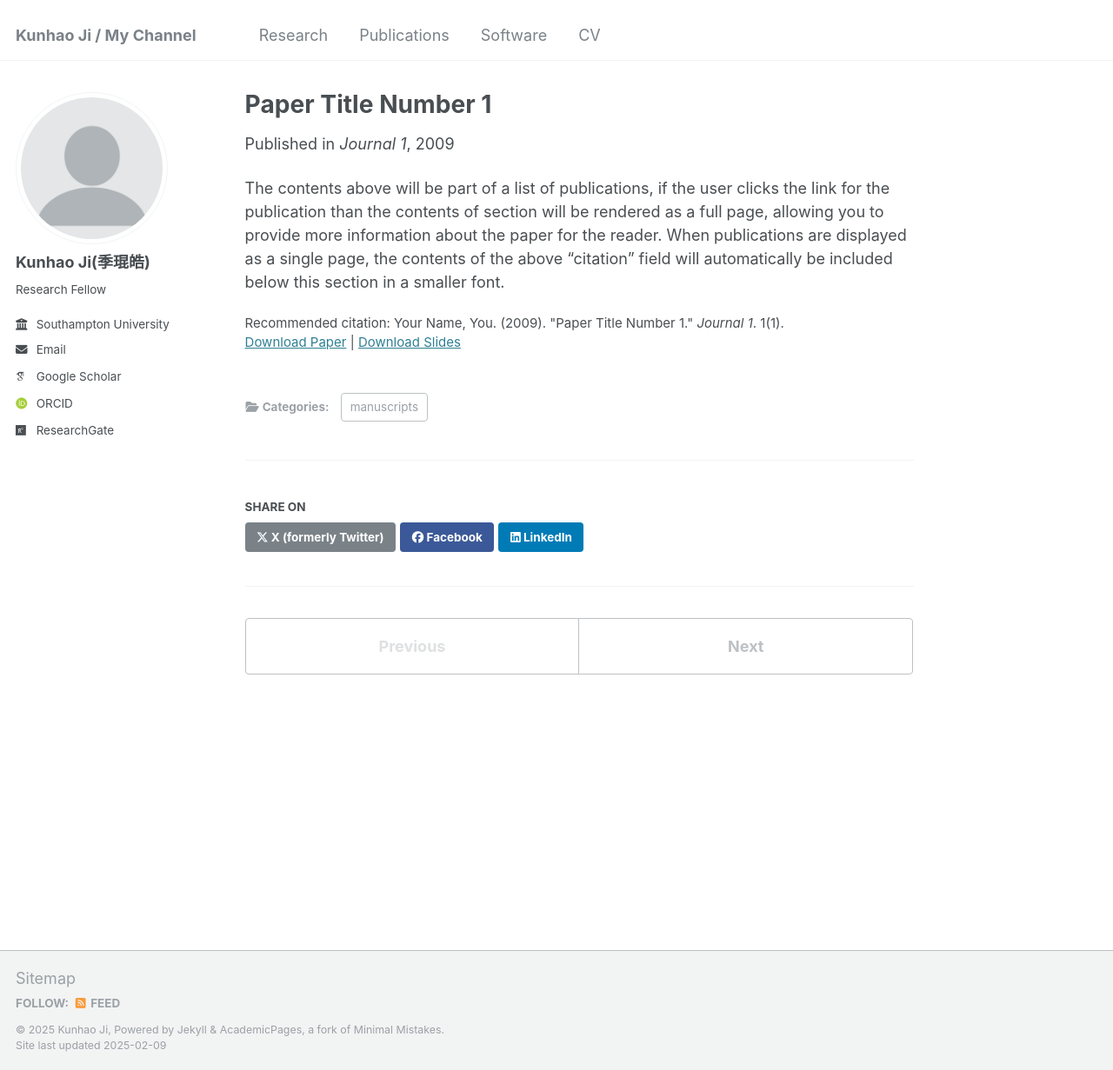
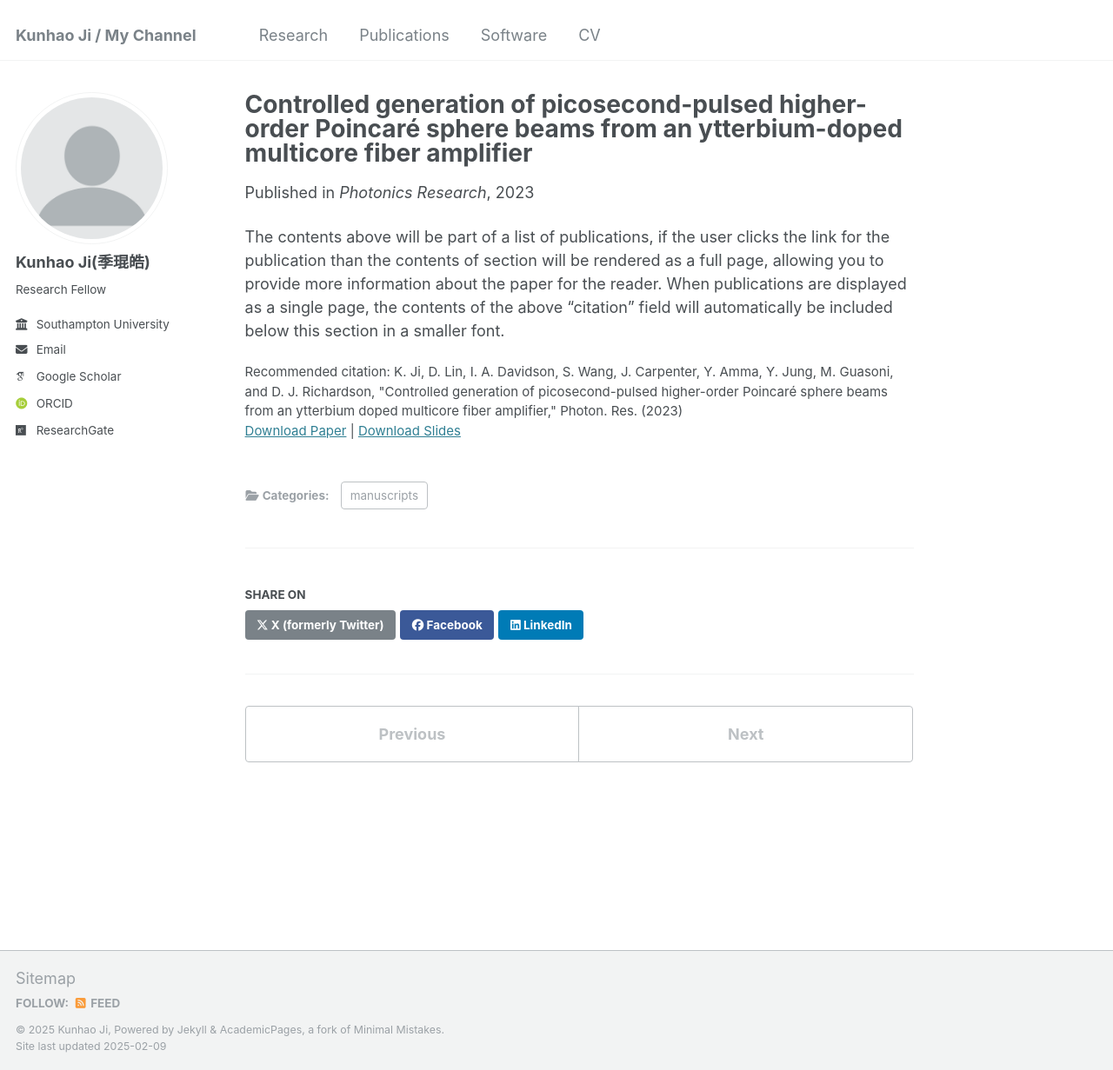
Before and after one commit to kjlight/kjlight.github.io, a Jekyll site: the page built from _publications/2009-10-01-paper-title-number-1.md, in a window 1280 px wide and 1231 px high. Shown: the whole window at 87% size. Built offline with Jekyll 4.4.1, drawn with Linux system fonts in a browser that asks for light colours; some web fonts are replaced.

Commit message:
Update 2009-10-01-paper-title-number-1.md

```diff
--- a/_publications/2009-10-01-paper-title-number-1.md
+++ b/_publications/2009-10-01-paper-title-number-1.md
@@ -1,14 +1,14 @@
 ---
-title: "Paper Title Number 1"
+title: "Controlled generation of picosecond-pulsed higher-order Poincaré sphere beams from an ytterbium-doped multicore fiber amplifier"
 collection: publications
 category: manuscripts
 permalink: /publication/2009-10-01-paper-title-number-1
 excerpt: 'This paper is about the number 1. The number 2 is left for future work.'
-date: 2009-10-01
-venue: 'Journal 1'
+date: 2023-01-23
+venue: 'Photonics Research'
 slidesurl: 'http://academicpages.github.io/files/slides1.pdf'
 paperurl: 'http://academicpages.github.io/files/paper1.pdf'
-citation: 'Your Name, You. (2009). &quot;Paper Title Number 1.&quot; <i>Journal 1</i>. 1(1).'
+citation: 'K. Ji, D. Lin, I. A. Davidson, S. Wang, J. Carpenter, Y. Amma, Y. Jung, M. Guasoni, and D. J. Richardson, "Controlled generation of picosecond-pulsed higher-order Poincaré sphere beams from an ytterbium doped multicore fiber amplifier," Photon. Res. (2023)'
 ---
 
 The contents above will be part of a list of publications, if the user clicks the link for the publication than the contents of section will be rendered as a full page, allowing you to provide more information about the paper for the reader. When publications are displayed as a single page, the contents of the above "citation" field will automatically be included below this section in a smaller font.
```
